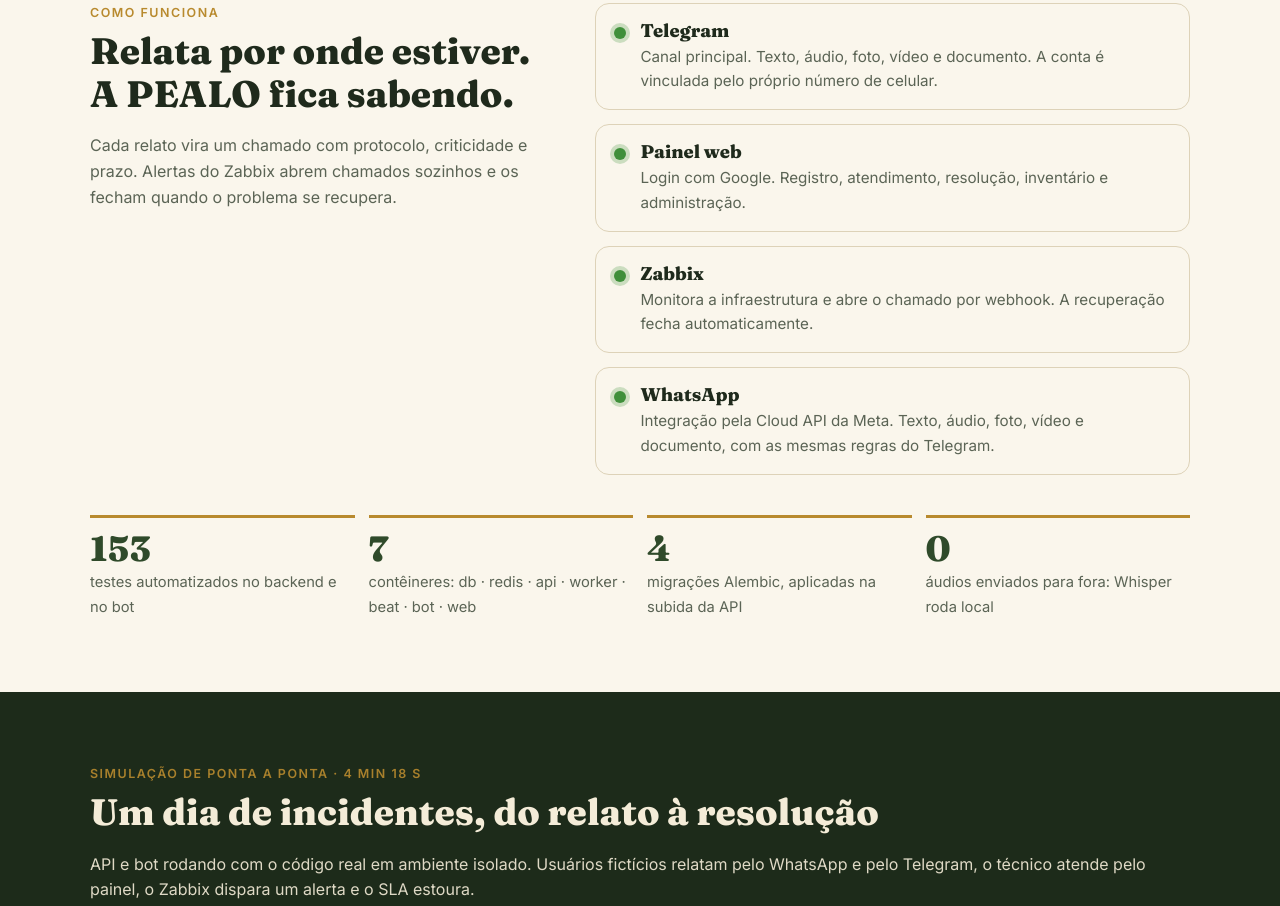
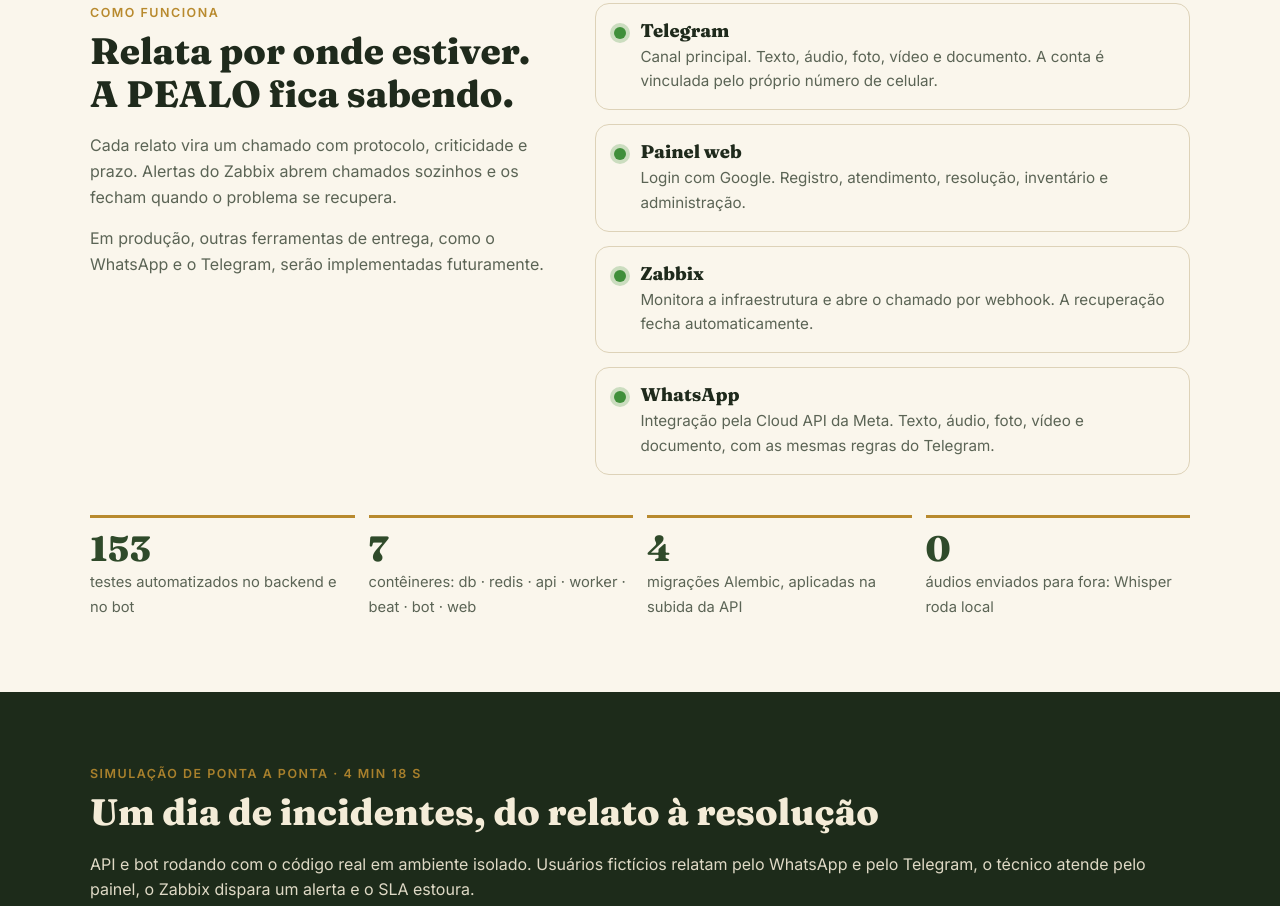
Before and after one commit to pealo-cesup/pealo-cesup.github.io, a plain HTML site: page index.html in a window 1280 px wide. Shown: the part 799-1705 px from the top of the page. Drawn offline with Linux system fonts and the light colour scheme.

Commit message:
Informa que WhatsApp e Telegram virão em produção futuramente
Co-Authored-By: Claude Opus 5.5 <noreply@anthropic.com>

```diff
--- a/index.html
+++ b/index.html
@@ -77,6 +77,7 @@
         <p class="eyebrow">Como funciona</p>
         <h2>Relata por onde estiver. A PEALO fica sabendo.</h2>
         <p class="muted">Cada relato vira um chamado com protocolo, criticidade e prazo. Alertas do Zabbix abrem chamados sozinhos e os fecham quando o problema se recupera.</p>
+        <p class="muted">Em produção, outras ferramentas de entrega, como o WhatsApp e o Telegram, serão implementadas futuramente.</p>
       </div>
       <div class="cards">
         <div class="channel on"><span class="dot"></span><div><h3>Telegram</h3><p>Canal principal. Texto, áudio, foto, vídeo e documento. A conta é vinculada pelo próprio número de celular.</p></div></div>
```
